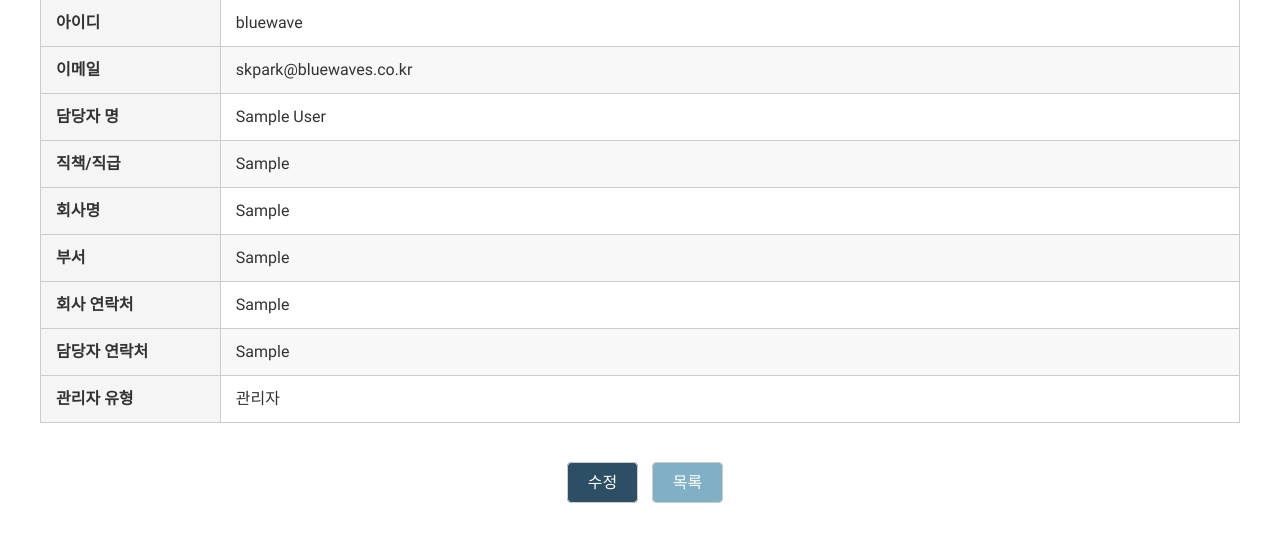
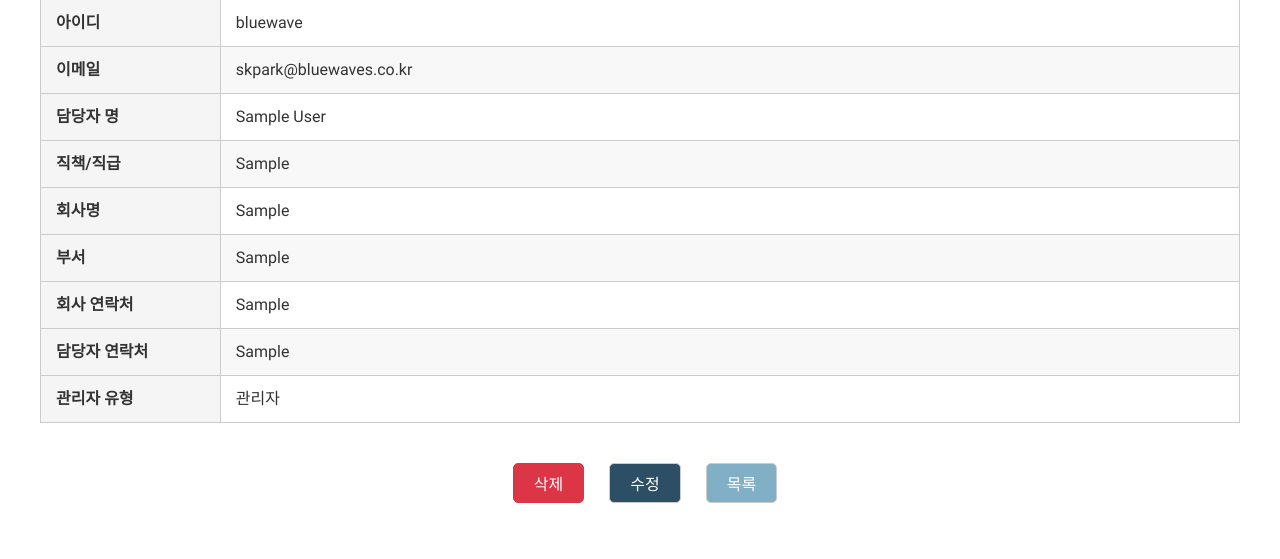
Before and after one commit to holyshine11/GOT, a Django app: page /admin_app/admin/detail/1/ in a window 1280 px wide. Shown: the part 303-862 px from the top of the page. Run offline with Django 3.2, Linux system fonts and the light colour scheme; a user stored in the database is signed in; data comes from the database, SQL or seed files in the repository; both versions use the stored data as it was after the commit; tables that the repository leaves empty hold one stand-in row (values such as "Sample post"); one stand-in notice (Sample message) is shown.

Commit message:
2024-10-12_02

```diff
--- a/admin_app/urls.py
+++ b/admin_app/urls.py
@@ -11,5 +11,6 @@ urlpatterns = [
     path('admin/list/', admin_list, name='admin_list'),
     path('admin/detail/<int:pk>/', admin_detail, name='admin_detail'),
     path('admin/update/<int:pk>/', admin_update, name='admin_update'),
+    path('profile/<int:pk>/delete/', views.admin_delete, name='admin_delete'),
     path('admin/create/', views.admin_create, name='admin_create'),
 ]
--- a/admin_app/views.py
+++ b/admin_app/views.py
@@ -183,3 +183,17 @@ def admin_update(request, pk):
         'profile_form': profile_form,
         'profile': profile,
     })
+
+@login_required
+def admin_delete(request, pk):
+    profile = get_object_or_404(Profile, id=pk)
+    user = profile.user  # 관련된 User 객체 가져오기
+
+    if request.method == 'POST':
+        profile.delete()
+        user.delete()  # User도 함께 삭제하려면 주석을 해제하세요.
+        messages.success(request, '관리자가 성공적으로 삭제되었습니다.')
+        return redirect('admin_list')
+    else:
+        # GET 요청 시, 상세 페이지로 리디렉션
+        return redirect('admin_detail', pk=pk)
--- a/templates/admin/admin_detail.html
+++ b/templates/admin/admin_detail.html
@@ -7,7 +7,7 @@
         .admin-table {
             border-spacing: 10px;
             width: 100%;
-            margin:20px auto;
+            margin: 20px auto;
             border-collapse: collapse;
             text-align: left;
         }
@@ -29,43 +29,58 @@
             margin-bottom: 10px;
         }
         .button-group {
-            position: relative;
-            text-align: center;
+            display: flex;
+            justify-content: center;
+            align-items: center;
+            gap: 15px;
             margin-top: 20px;
         }
         .btn, .search-form input {
             height: 40px;
-            padding: 0 15px;
+            padding: 0 10px;
             font-size: 16px;
             text-decoration: none;
             border-radius: 5px;
             border: 1px solid #ccc;
             box-sizing: border-box;
-            line-height: 40px;
+            /* line-height 제거 */
             margin-left: 10px;
+            display: flex;
+            align-items: center;
+            justify-content: center;
         }
         .btn {
-            padding: 10px 20px;
-            text-align: center;
+            padding: 0 20px; /* 패딩 조정 */
             cursor: pointer;
             pointer-events: auto;
             color: white !important;
         }
         .btn-primary {
             background-color: #2d4f65;
-            color: white !important; /* 우선순위 높임 */
+            color: white !important;
         }
         .btn-primary:hover {
             background-color: #1e3747;
-            color: white !important; /* 우선순위 높임 */
+            color: white !important;
         }
         .btn-secondary {
             background-color: #81afc6;
-            color: white !important; /* 우선순위 높임 */
+            color: white !important;
         }
         .btn-secondary:hover {
             opacity: 0.9;
-            color: white !important; /* 우선순위 높임 */
+            color: white !important;
+        }
+        .btn-danger {
+            background-color: #dc3545;
+            color: white !important;
+            border: 1px solid #dc3545;
+        }
+
+        .btn-danger:hover {
+            background-color: #c82333;
+            color: white !important;
+            border: 1px solid #bd2130;
         }
         .pagination {
             text-align: center;
@@ -101,6 +116,27 @@
             display: flex;
             justify-content: center;
             gap: 10px;
+        }
+
+        .username-cell {
+            padding-left: 30px !important; /* 왼쪽 패딩 조정 */
+        }
+
+        .error-message {
+            text-align: left;
+            font-size: 12px;
+            color: red;
+            margin-top: 5px;
+            margin-left: 10px;
+        }
+
+        .required {
+            color: red;
+            margin-left: 5px;
+        }
+
+        .fixed-width-select {
+            width: 20% !important;
         }
     </style>
 </head>
@@ -156,19 +192,33 @@
             </tr>
         </table>
     </div>
-    <div class = "button-group">
-        <a href="{% url 'admin_update' profile.id %}" class="btn btn-primary btn-inline"> 수정</a>
+    <div class="button-group">
+        <form method="post" action="{% url 'admin_delete' profile.id %}" class="delete-form" onsubmit="return confirmDelete();">
+            {% csrf_token %}
+            <button type="submit" class="btn btn-danger">삭제</button>
+        </form>
+        <a href="{% url 'admin_update' profile.id %}" class="btn btn-primary">수정</a>
         <a href="{% url 'admin_list' %}" class="btn btn-secondary">목록</a>
     </div>
 </div>
+{% endblock %}
+{% block extra_scripts %}
+    <script>
+        // 삭제 확인 함수
+        function confirmDelete() {
+            if (confirm("정말 삭제하시겠습니까?")) {
+                return true; // 확인 시 삭제 진행
+            } else {
 
-{% if messages %}
-    {% for message in messages %}
-        {% if message.tags == 'success' %}
+                return false; // 삭제 진행하지 않음
+            }
+        }
+    </script>
+    {% if messages %}
+        {% for message in messages %}
             <script>
-                alert("{{ message }}");
+                alert("{{ message }}"); // 메시지 알림
             </script>
-        {% endif %}
-    {% endfor %}
-{% endif %}
+        {% endfor %}
+    {% endif %}
 {% endblock %}
--- a/templates/admin/base_site.html
+++ b/templates/admin/base_site.html
@@ -5,7 +5,7 @@
 <html lang="ko">
 <head>
     <meta charset="UTF-8">
-    <title>관리자 관리</title>
+    <title>{% block title %}관리자 페이지{% endblock %}</title>
     <link href="https://fonts.googleapis.com/css2?family=Roboto:wght@700&display=swap" rel="stylesheet">
     <style>
         /* 공통 스타일 */
@@ -14,9 +14,11 @@
         .btn { /* ... */ }
         /* 기타 공통 스타일 */
     </style>
+    {% block extra_head %}
+    {% endblock %}
 </head>
 
-
+<body>
 {% block extrahead %}
     <!-- 파비콘 링크 추가 -->
     <link rel="icon" href="{% static 'icons/favicon.png' %}" type="image/png">
@@ -24,24 +26,21 @@
     <!-- 기타 추가적인 헤드 요소가 필요하다면 여기에 추가 -->
 {% endblock %}
 
-{% block branding %}
-<h1 id="site-name" style="font-family: 'Roboto', sans-serif; font-weight: bold;">
-    <a href="{% url 'admin:index' %}">호텔 미팅룸 관리자</a>
-</h1>
-{% endblock %}
-
-<body>
-    {% block form_content %}{% endblock %}
-    {% block extra_scripts %}{% endblock %}
-</body>
-
-
 {% block nav-global %}
 <div id="user-tools">
     <strong>{{ user.username }}</strong> &mdash;
     <a href="{% url 'admin:password_change' %}">{% trans 'Password change' %}</a> /
     <a href="{% url 'admin:logout' %}">{% trans 'Log out' %}</a>
 </div>
+{% endblock %}
+
+
+
+
+{% block branding %}
+<h1 id="site-name" style="font-family: 'Roboto', sans-serif; font-weight: bold;">
+    <a href="{% url 'admin:index' %}">호텔 미팅룸 관리자</a>
+</h1>
 {% endblock %}
 
 {% block breadcrumbs %}
@@ -53,7 +52,7 @@
 </div>
 {% endblock %}
 
-{% block content %}
+{% block main_content %}
 <div id="content" class="colM">
     <h1>{{ title }}</h1>
     {% if subtitle %}
@@ -68,4 +67,9 @@
     {% endif %}
     {{ content }}
 </div>
+{% endblock %}  <!-- endblock 추가 -->
+
+{% block extra_scripts %}
 {% endblock %}
+</body>
+</html>
```
Also changed, not shown: templates/admin/admin_list.html (+21 -0 lines), db.sqlite3.
